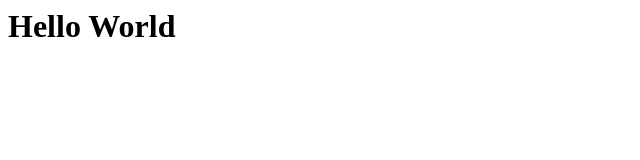
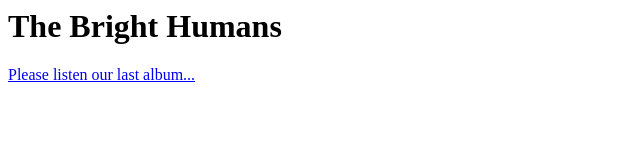
Before and after one commit to TheBrightHumans/TheBrightHumans.github.io, a plain HTML site: page index.html in a window 1280 px wide. Shown: the whole page, without its empty margins (0-640 px from the left). Drawn offline with Linux system fonts and the light colour scheme.

Commit message:
Update index.html

```diff
--- a/index.html
+++ b/index.html
@@ -1,5 +1,9 @@
 <html>
+  <head>
+    <title>The Bright Humans</title>
+  </head>
   <body>
-    <h1>Hello World</h1>
+    <h1>The Bright Humans</h1>
+    <p><a href="https://distrokid.com/hyperfollow/thebrighthumans/awakening">Please listen our last album...</a></p>
   </body>
 </html>
```
